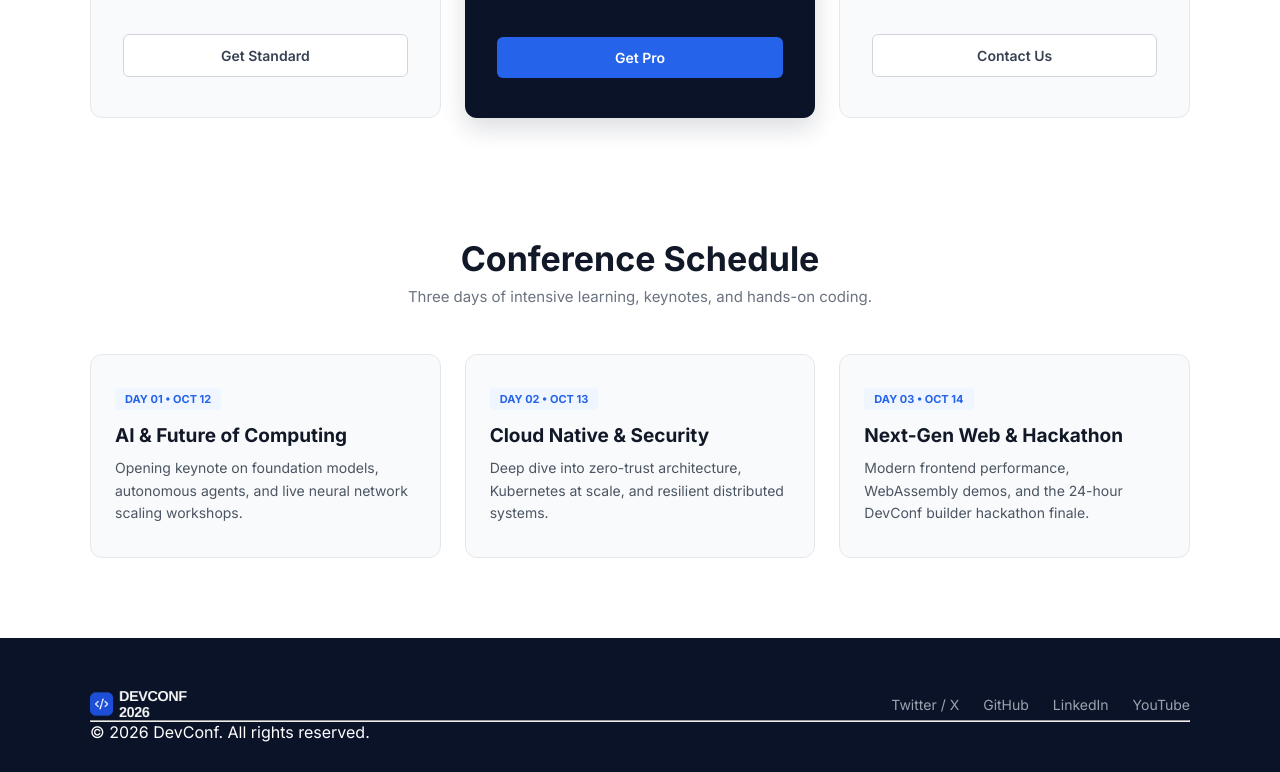
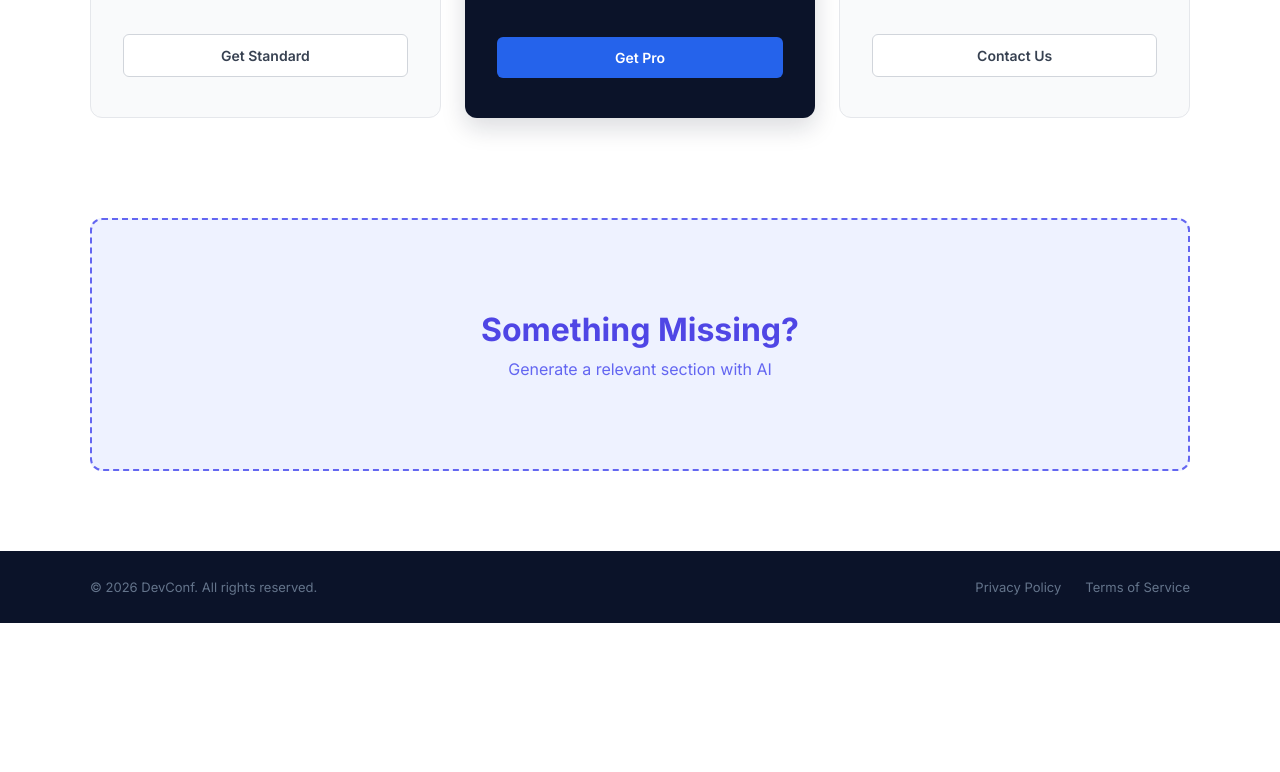
Before and after one commit to abusofian-webdev/Assignment-01, a plain HTML site: page index.html in a window 1280 px wide. Shown: the part 2047-2819 px from the top of the page. After the commit the page ends 2670 px from the top, so only its background shows below. Drawn offline with Linux system fonts and the light colour scheme.

Commit message:
Update footer and placeholder section to match Figma

```diff
--- a/index.html
+++ b/index.html
@@ -13,7 +13,7 @@
       rel="stylesheet"
     />
   </head>
-   <body>
+  <body>
     <!-- Navbar start -->
     <header>
       <nav class="container">
@@ -46,7 +46,8 @@
       </div>
     </section>
     <!-- hero section end -->
-        <!-- Speakers section start (About section structure modified) -->
+
+    <!-- Speakers section start (About section structure modified) -->
     <section class="container about-parent">
       <h2>Meet the Speakers</h2>
 
@@ -102,7 +103,7 @@
     </section>
     <!-- Speakers section end -->
 
-     <!-- Pricing section start (What I Do structure modified) -->
+    <!-- Pricing section start (What I Do structure modified) -->
      <section class="what-i-do-parent pricing-section">
       <div class="container">
         <h2>Secure Your Spot</h2>
@@ -124,7 +125,8 @@
             </ul>
             <button class="outline-btn pricing-btn">Get Standard</button>
           </div>
-              <!-- Pro Ticket -->
+
+          <!-- Pro Ticket -->
           <div class="box pricing-card pro-card">
             <span class="ticket-type">PRO</span>
             <h2 class="price">$749</h2>
@@ -159,49 +161,22 @@
       </div>
      </section>
      <!-- Pricing section end -->
-
-     <!-- AI Challenge Section: Event Schedule -->
-    <section class="container schedule-section">
-      <h2>Conference Schedule</h2>
-      <p class="section-subtext">Three days of intensive learning, keynotes, and hands-on coding.</p>
-
-      <div class="schedule-grid">
-        <div class="schedule-card">
-          <span class="day-badge">DAY 01 • OCT 12</span>
-          <h3>AI & Future of Computing</h3>
-          <p>Opening keynote on foundation models, autonomous agents, and live neural network scaling workshops.</p>
-        </div>
-
-        <div class="schedule-card">
-          <span class="day-badge">DAY 02 • OCT 13</span>
-          <h3>Cloud Native & Security</h3>
-          <p>Deep dive into zero-trust architecture, Kubernetes at scale, and resilient distributed systems.</p>
-        </div>
-
-        <div class="schedule-card">
-          <span class="day-badge">DAY 03 • OCT 14</span>
-          <h3>Next-Gen Web & Hackathon</h3>
-          <p>Modern frontend performance, WebAssembly demos, and the 24-hour DevConf builder hackathon finale.</p>
-        </div>
+<!-- Placeholder Section (Figma Design Match) -->
+    <section class="container ai-section">
+      <div class="ai-box">
+        <h2>Something Missing?</h2>
+        <p>Generate a relevant section with AI</p>
       </div>
     </section>
 
-     <!-- Footer Section -->
+  <!-- Footer Section -->
     <footer class="site-footer">
-      <div class="container">
-        <div class="footer-top">
-          <div class="footer-logo">
-            <img src="./assets/footer-logo.png" alt="DevConf 2026" class="logo-img">
-          </div>
-          <ul class="social-links">
-            <li><a href="#">Twitter / X</a></li>
-            <li><a href="#">GitHub</a></li>
-            <li><a href="#">LinkedIn</a></li>
-            <li><a href="#">YouTube</a></li>
-          </ul>
+      <div class="container footer-bottom">
+        <p class="copyright-text">© 2026 DevConf. All rights reserved.</p>
+        <div class="footer-legal-links">
+          <a href="#">Privacy Policy</a>
+          <a href="#">Terms of Service</a>
         </div>
-        <hr class="footer-divider">
-        <p class="copyright-text">© 2026 DevConf. All rights reserved.</p>
       </div>
     </footer>
   </body>
--- a/style.css
+++ b/style.css
@@ -50,6 +50,7 @@ img {
     margin: 0 auto;
     padding: 0 20px;
 }
+
 /* Header & Navbar */
 header {
     background-color: white;
@@ -73,7 +74,7 @@ nav {
     height: 32px;
 }
 
-
+/* মেনু লিংকগুলো মাঝখানে ও বাটন ডানপাশে রাখার জন্য */
 nav ul {
     display: flex;
     list-style: none;
@@ -101,6 +102,7 @@ nav ul li a {
 nav ul li a:hover {
     color: #111827;
 }
+
 /* Hero Section */
 .hero-parent-root {
     max-width: 1100px;
@@ -147,6 +149,7 @@ nav ul li a:hover {
     padding: 14px 32px;
     font-size: 15px;
 }
+
 /* Speakers Section */
 .about-parent {
     margin: 80px auto;
@@ -325,6 +328,7 @@ nav ul li a:hover {
     border-radius: 6px;
     font-weight: 600;
 }
+
 /* AI Challenge: Schedule Section */
 .schedule-section {
     margin: 40px auto 80px auto;
@@ -377,33 +381,63 @@ nav ul li a:hover {
     color: #4b5563;
 }
 
+/* Placeholder Section (Figma Design Match) */
+.ai-section {
+    margin: 20px auto 80px auto;
+}
+
+.ai-box {
+    background-color: #eef2ff;
+    border: 2px dashed #6366f1;
+    border-radius: 12px;
+    padding: 90px 20px;
+    text-align: center;
+    width: 100%;
+}
+
+.ai-box h2 {
+    color: #4f46e5;
+    font-size: 32px;
+    font-weight: 700;
+    margin-bottom: 10px;
+}
+
+.ai-box p {
+    color: #6366f1;
+    font-size: 16px;
+    font-weight: 500;
+}
 
 /* Footer Section */
 .site-footer {
     background-color: #0b1329;
-    color: white;
-    padding: 50px 0 30px 0;
+    padding: 28px 0;
+    margin-top: 60px;
 }
 
-.footer-top {
+.footer-bottom {
     display: flex;
     justify-content: space-between;
     align-items: center;
 }
 
-.social-links {
+.copyright-text {
+    font-size: 13px;
+    color: #64748b;
+}
+
+.footer-legal-links {
     display: flex;
-    list-style: none;
     gap: 24px;
 }
 
-.social-links li a {
+.footer-legal-links a {
     text-decoration: none;
-    color: #9ca3af;
-    font-size: 14px;
+    color: #64748b;
+    font-size: 13px;
     transition: color 0.2s;
 }
 
-.social-links li a:hover {
-    color: white;
+.footer-legal-links a:hover {
+    color: #9ca3af;
 }
```
